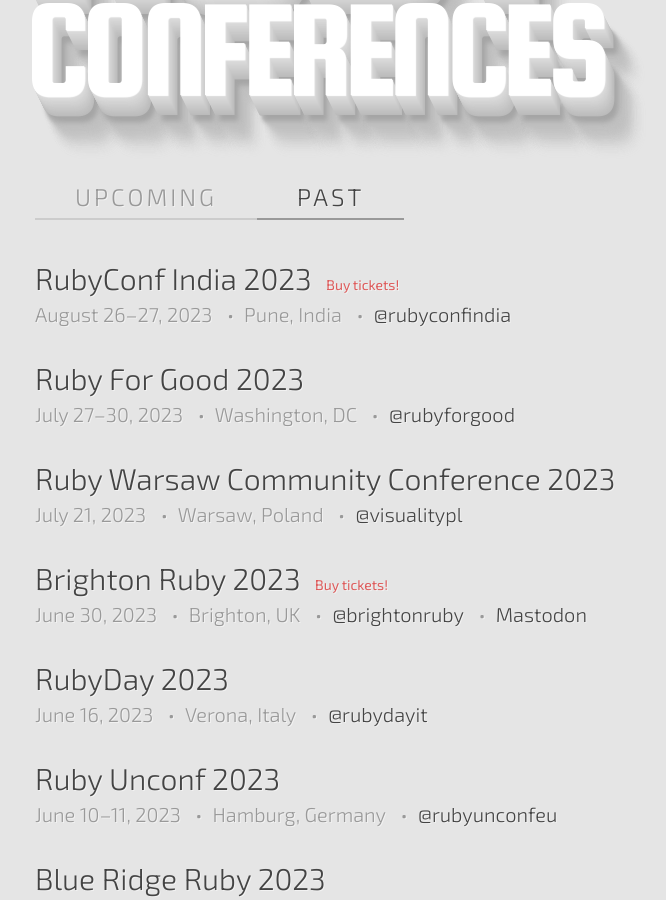
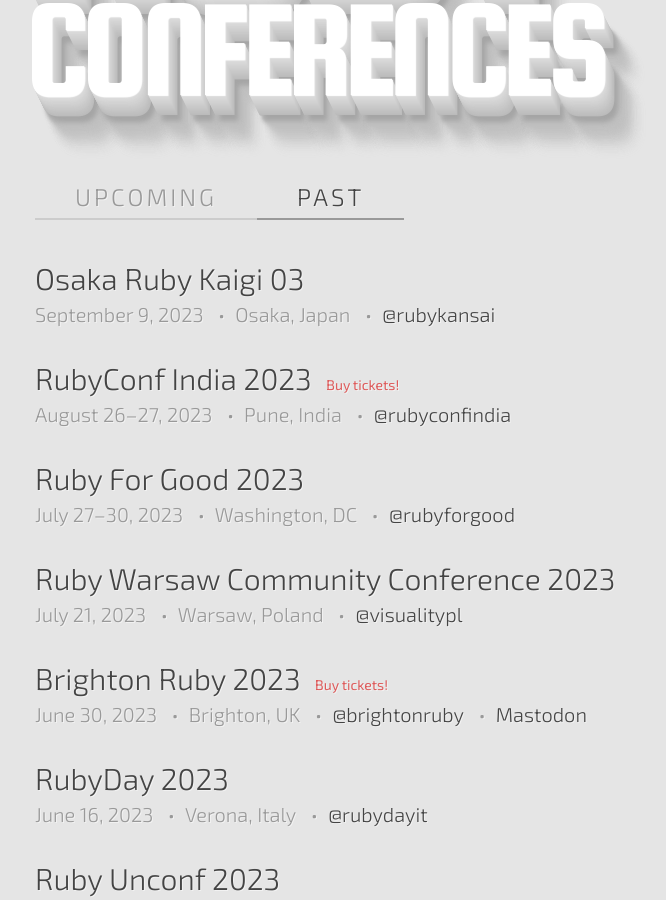
Before and after one commit to ruby-conferences/ruby-conferences.github.io, a Jekyll site: the page built from past/index.html, in a window 1280 px wide and 900 px high, scrolled down 302 px. Shown: the whole window, without its empty margins (205-871 px from the left). Built offline with Jekyll 4.4.1, drawn with Linux system fonts in a browser that asks for light colours.

Commit message:
Add Osaka Ruby Kaigi 03 (#513)

```diff
--- a/_data/conferences.yml
+++ b/_data/conferences.yml
@@ -2261,6 +2261,13 @@
   twitter: rubyconfindia
   reg_phrase: Buy tickets!
 
+- name: Osaka Ruby Kaigi 03
+  location: Osaka, Japan
+  start_date: 2023-09-09
+  end_date: 2023-09-09
+  url: https://regional.rubykaigi.org/osaka03/
+  twitter: rubykansai
+
 - name: wroclove.rb
   location: Wrocław, Poland
   start_date: 2023-09-15
```
